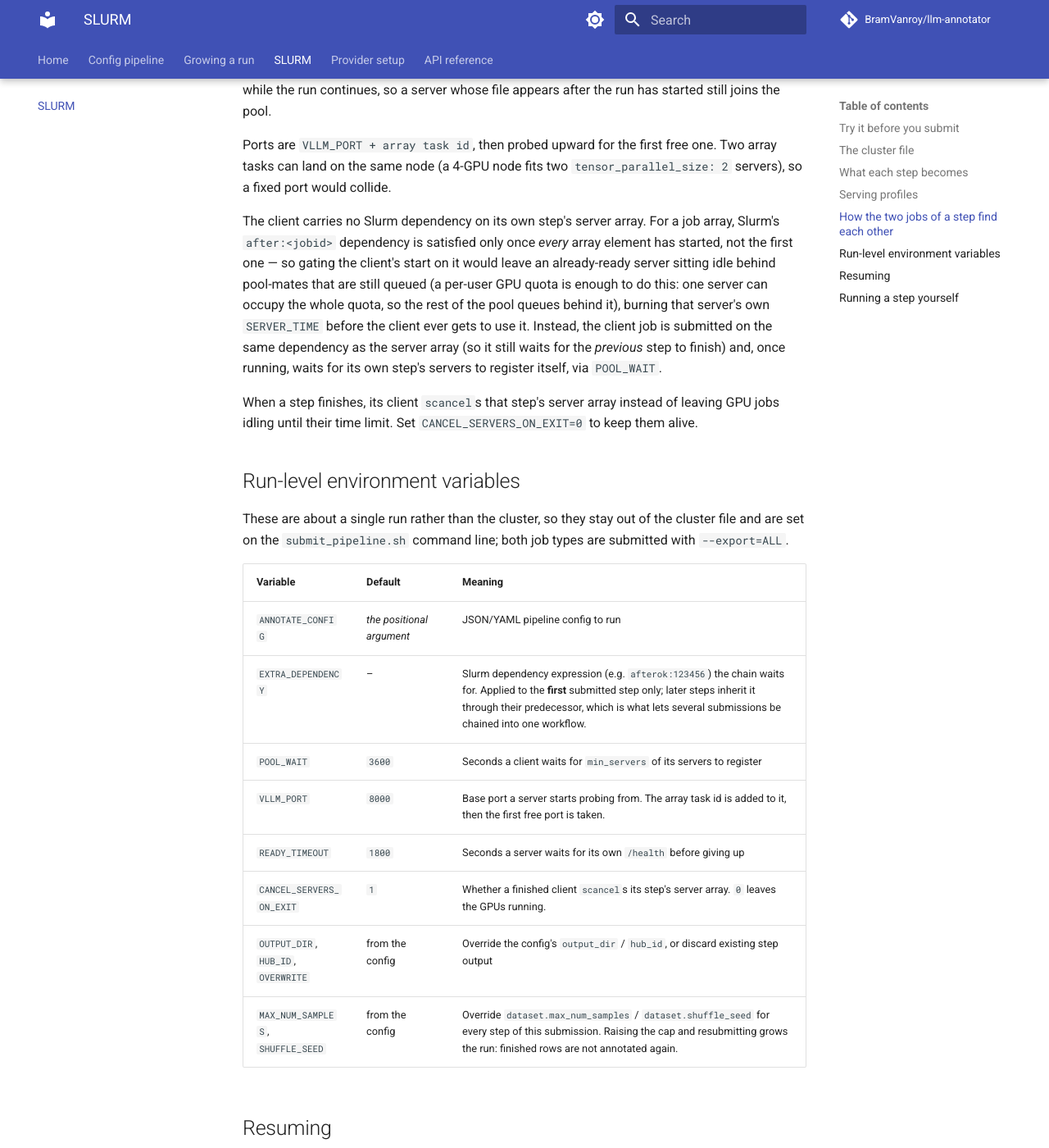
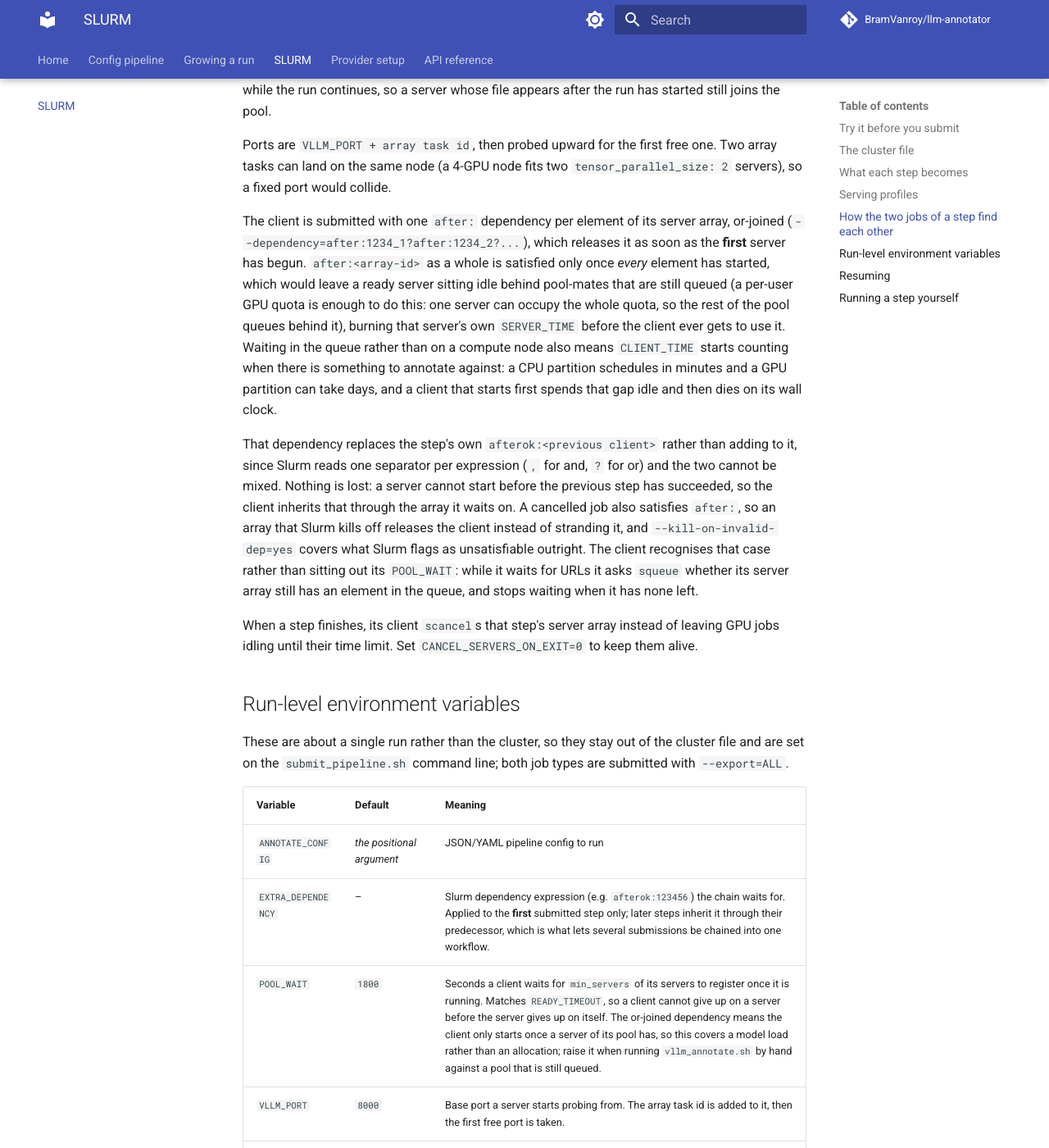
Before and after one commit to BramVanroy/llm-annotator, an MkDocs documentation site: the page built from docs/slurm.md, in a window 1280 px wide and 1400 px high, scrolled down 4425 px. Shown: the whole window at 82% size. Built offline with MkDocs 1.6.1 and Material for MkDocs 9.7.7, drawn with Linux system fonts in a browser that asks for light colours; comment, search, counter and statistics services are not loaded; the version menu is left out.

Commit message:
Let a pool step's client queue behind its own servers
Adopted from the fork of these scripts in embedding-projects/data-pipeline,
which solves the idle-GPU problem from the scheduling side while this repo
solved it from the client side. The two are complementary.

The client of a pool step now carries one `after:` dependency per element of
its server array, or-joined, so Slurm releases it as soon as the first server
has begun rather than when all of them have. That dependency replaces the
step's own `afterok:<previous client>`, which it cannot be mixed with (Slurm
reads one separator per expression) and does not need: a server cannot start
before the previous step has succeeded, so the client inherits the chain
through the array it waits on. `--kill-on-invalid-dep=yes` covers a dependency
Slurm rejects outright.

What this buys, on top of `min_servers`: CLIENT_TIME starts counting when there
is something to annotate against. A CPU partition schedules in minutes and a
GPU partition can take days, so a client that started first spent that gap
idle and then died on its own wall clock.

A cancelled job also satisfies `after:`, so an array Slurm kills off releases
the client instead of stranding it. The wait loop now recognises that: it asks
`squeue` whether the array still has an element in the queue and stops waiting
when it has none, instead of sitting out POOL_WAIT for servers that are not
coming. POOL_WAIT itself drops to 1800s, matching READY_TIMEOUT, since it now
bounds a model load rather than an allocation.

```diff
--- a/slurm/README.md
+++ b/slurm/README.md
@@ -188,17 +188,29 @@ Ports are `VLLM_PORT + array task id`, then probed upward for the first free one
 Two array tasks can land on the same node (a 4-GPU node fits two
 `tensor_parallel_size: 2` servers), so a fixed port would collide.
 
-The client carries no Slurm dependency on its own step's server array. For a
-job array, Slurm's `after:<jobid>` dependency is satisfied only once *every*
-array element has started, not the first one — so gating the client's start
-on it would leave an already-ready server sitting idle behind pool-mates that
-are still queued (a per-user GPU quota is enough to do this: one server can
-occupy the whole quota, so the rest of the pool queues behind it), burning
-that server's own `SERVER_TIME` before the client ever gets to use it.
-Instead, the client job is submitted on the same dependency as the server
-array (so it still waits for the *previous* step to finish) and, once
-running, waits for its own step's servers to register itself, via
-`POOL_WAIT`.
+The client is submitted with one `after:` dependency per element of its server
+array, or-joined (`--dependency=after:1234_1?after:1234_2?...`), which releases
+it as soon as the **first** server has begun. `after:<array-id>` as a whole is
+satisfied only once *every* element has started, which would leave a ready
+server sitting idle behind pool-mates that are still queued (a per-user GPU
+quota is enough to do this: one server can occupy the whole quota, so the rest
+of the pool queues behind it), burning that server's own `SERVER_TIME` before
+the client ever gets to use it. Waiting in the queue rather than on a compute
+node also means `CLIENT_TIME` starts counting when there is something to
+annotate against: a CPU partition schedules in minutes and a GPU partition can
+take days, and a client that starts first spends that gap idle and then dies on
+its wall clock.
+
+That dependency replaces the step's own `afterok:<previous client>` rather than
+adding to it, since Slurm reads one separator per expression (`,` for and, `?`
+for or) and the two cannot be mixed. Nothing is lost: a server cannot start
+before the previous step has succeeded, so the client inherits that through the
+array it waits on. A cancelled job also satisfies `after:`, so an array that
+Slurm kills off releases the client instead of stranding it, and
+`--kill-on-invalid-dep=yes` covers what Slurm flags as unsatisfiable outright.
+The client recognises that case rather than sitting out its `POOL_WAIT`: while
+it waits for URLs it asks `squeue` whether its server array still has an
+element in the queue, and stops waiting when it has none left.
 
 When a step finishes, its client `scancel`s that step's server array instead of
 leaving GPU jobs idling until their time limit. Set `CANCEL_SERVERS_ON_EXIT=0`
@@ -214,7 +226,7 @@ are submitted with `--export=ALL`.
 | --- | --- | --- |
 | `ANNOTATE_CONFIG` | *the positional argument* | JSON/YAML pipeline config to run |
 | `EXTRA_DEPENDENCY` | – | Slurm dependency expression (e.g. `afterok:123456`) the chain waits for. Applied to the **first** submitted step only; later steps inherit it through their predecessor, which is what lets several submissions be chained into one workflow. |
-| `POOL_WAIT` | `3600` | Seconds a client waits for `min_servers` of its servers to register |
+| `POOL_WAIT` | `1800` | Seconds a client waits for `min_servers` of its servers to register once it is running. Matches `READY_TIMEOUT`, so a client cannot give up on a server before the server gives up on itself. The or-joined dependency means the client only starts once a server of its pool has, so this covers a model load rather than an allocation; raise it when running `vllm_annotate.sh` by hand against a pool that is still queued. |
 | `VLLM_PORT` | `8000` | Base port a server starts probing from. The array task id is added to it, then the first free port is taken. |
 | `READY_TIMEOUT` | `1800` | Seconds a server waits for its own `/health` before giving up |
 | `CANCEL_SERVERS_ON_EXIT` | `1` | Whether a finished client `scancel`s its step's server array. `0` leaves the GPUs running. |
```
Also changed, not shown: 3 other files.
